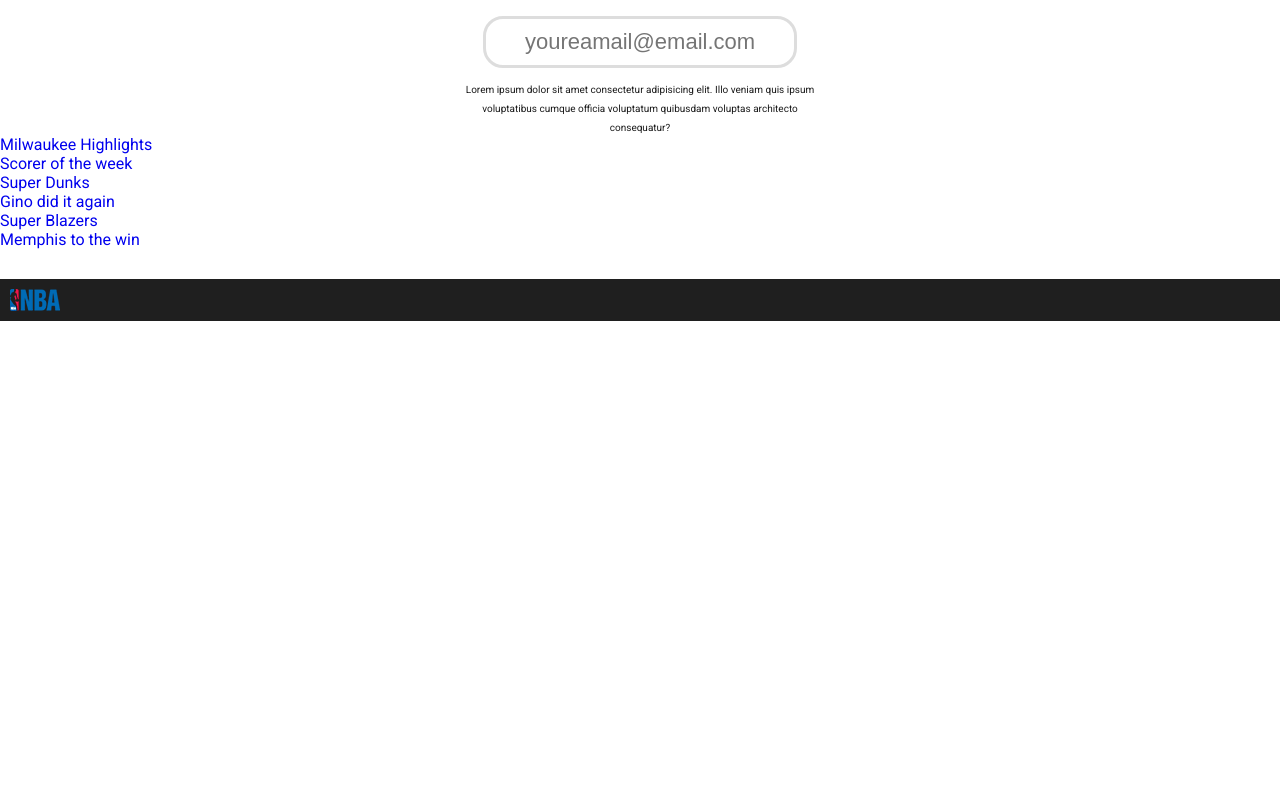
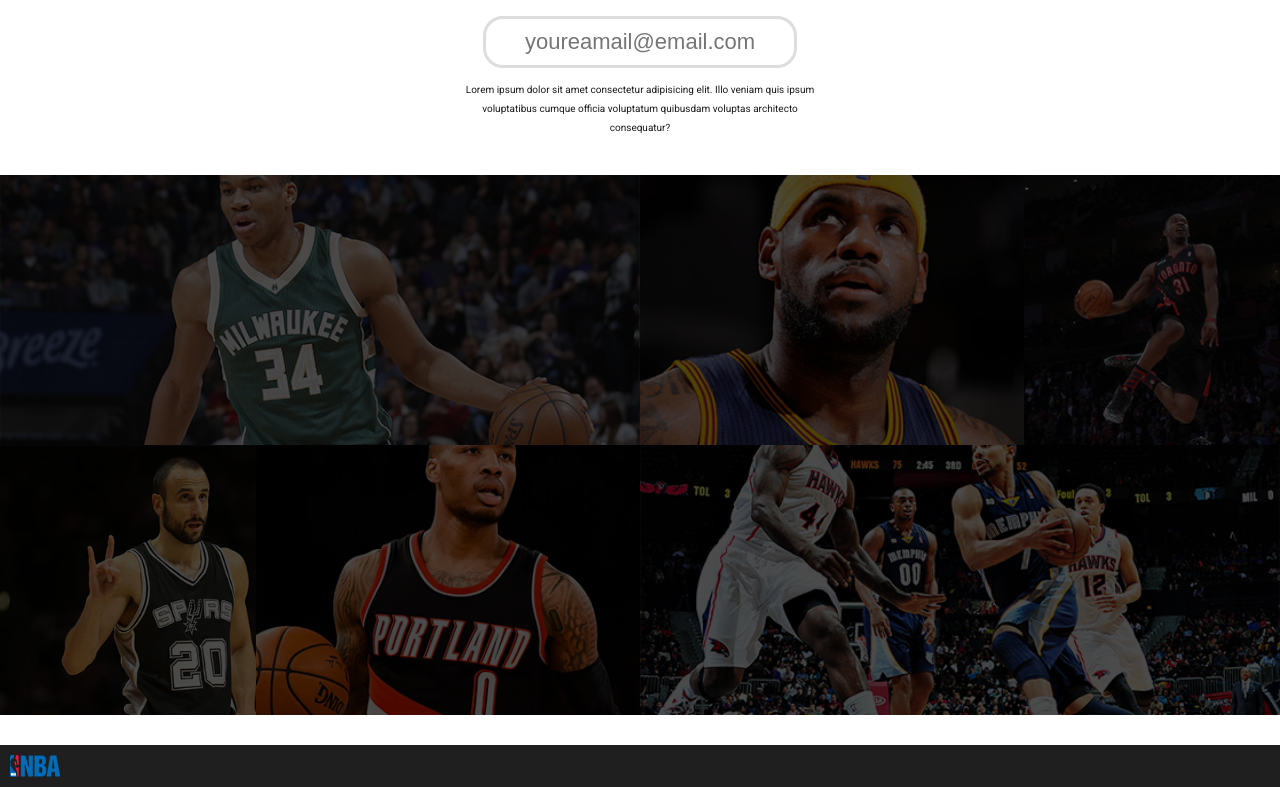
Before and after one commit to agungTuanany/101-react-redux, a React (Create React App) app in the folder PROJECT-2-NBA-Highlights/: page / in a window 1280 px wide. Shown: the part 816-1603 px from the top of the page. Before the commit the page ends 1137 px from the top, so only its background shows below. Built offline with nearby package versions, Linux system fonts and the light colour scheme; data requests are answered from the project's data file.

Commit message:
Block Component 02.Styling the blokcs

```diff
--- a/PROJECT-2-NBA-Highlights/public/css/style.css
+++ b/PROJECT-2-NBA-Highlights/public/css/style.css
@@ -147,3 +147,81 @@ footer {
 .subcribe_panel .success.show {
     display: block;
 }
+
+/*===================================
+            BLOCKS
+===================================*/
+
+.home_block {
+    display: flex;
+    flex-direction: row;
+    flex-wrap: wrap;
+    margin-top: 40px;
+}
+
+.home_block .item {
+    flex-grow: 1;
+    position: relative;
+    height: 270px;
+    overflow: hidden;
+}
+
+.home_block .item.lg {
+    width: 50%;
+}
+
+.home_block .item.md {
+    width: 30%;
+}
+
+.home_block .item.sm {
+    width: 20%;
+}
+
+.home_block .item .image {
+    height: 270px;
+    background-size: cover !important;
+    background-position: center center !important;
+}
+
+.home_block .item .title {
+    background: black;
+    padding: 10px;
+    transition: all 500ms ease-in-out;
+}
+
+.home_block .item:hover .title {
+    transform: translate(0px, -39px);
+    transition: all 500ms ease-in-out;
+}
+
+.home_block .item .title a {
+    color: #fff;
+}
+
+.home_block .item.lg {
+    -webkit-animation-delay: 200ms;
+    animation-delay: 200ms;
+}
+.home_block .item.md {
+    -webkit-animation-delay: 500ms;
+    animation-delay: 500ms;
+}
+.home_block .item.sm {
+    -webkit-animation-delay: 800ms;
+    animation-delay: 800ms;
+}
+
+.home_block .item .veil {
+    background: #000000;
+    opacity: 0.7;
+    height: 100%;
+    width: 100%;
+    top: 0;
+    position: absolute;
+    transition: all 500ms ease-in-out;
+}
+.home_block .item:hover .veil {
+    opacity: 0;
+    transition: all 500ms ease-in-out;
+}
--- a/PROJECT-2-NBA-Highlights/src/components/blocks.js
+++ b/PROJECT-2-NBA-Highlights/src/components/blocks.js
@@ -1,13 +1,13 @@
 import React from "react";
 import { Link } from "react-router-dom";
-import Reveal from "react-reveal/Reveal";
+import Zoom from "react-reveal/Zoom";
 
 const generateBlocks = ({ blocks }) => {
     if (blocks) {
         return blocks.map(item => {
             return (
-                <div key={item.id}>
-                    <Reveal effect="fadeInUp" className={`item ${item.type}`}>
+                <Zoom key={item.id}>
+                    <div effect="fadeInUp" className={`item ${item.type}`}>
                         <div className="veil" />
                         <div
                             className="image"
@@ -20,15 +20,15 @@ const generateBlocks = ({ blocks }) => {
                         <div className="title">
                             <Link to={item.link}>{item.title}</Link>
                         </div>
-                    </Reveal>
-                </div>
+                    </div>
+                </Zoom>
             );
         });
     }
 };
 
 const Blocks = props => {
-    return <div className="home_blocks">{generateBlocks(props)}</div>;
+    return <div className="home_block">{generateBlocks(props)}</div>;
 };
 
 export default Blocks;
```
